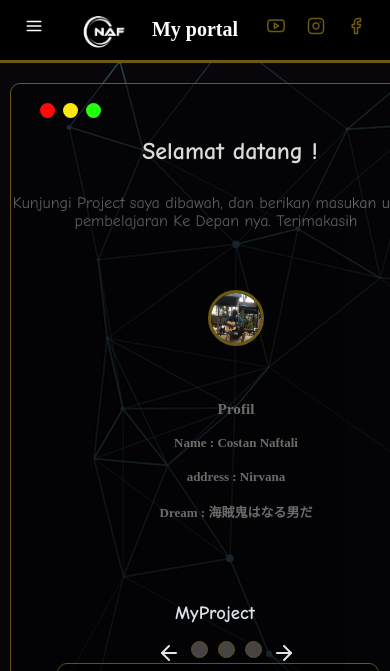
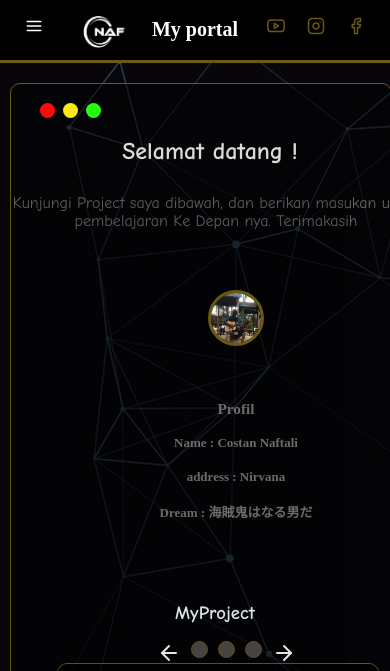
Before and after one commit to Naftali3/myportal.github.io, a plain HTML site: page index.html in a window 390 px wide. Shown: the top 671 px of the page. Drawn offline with nearby package versions, Linux system fonts and the light colour scheme.

Commit message:
Update style.css

```diff
--- a/style.css
+++ b/style.css
@@ -357,7 +357,7 @@ footer {
     align-items: center;
   }
   main .u .sal {
-    width: 420px;
+    width: 380px;
     height: 1240px;
     background-color: rgba(0, 0, 0, 0.5);
     text-align: center;
```
